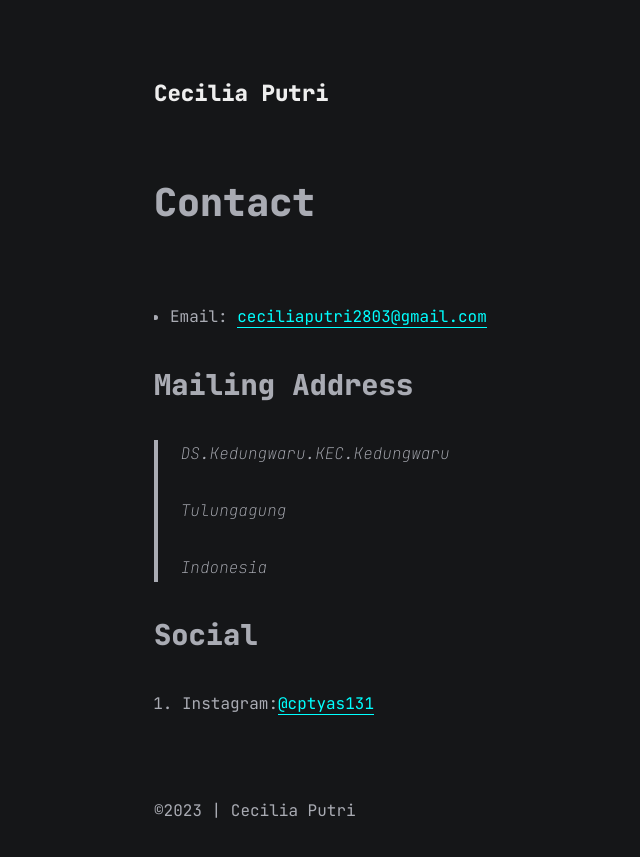
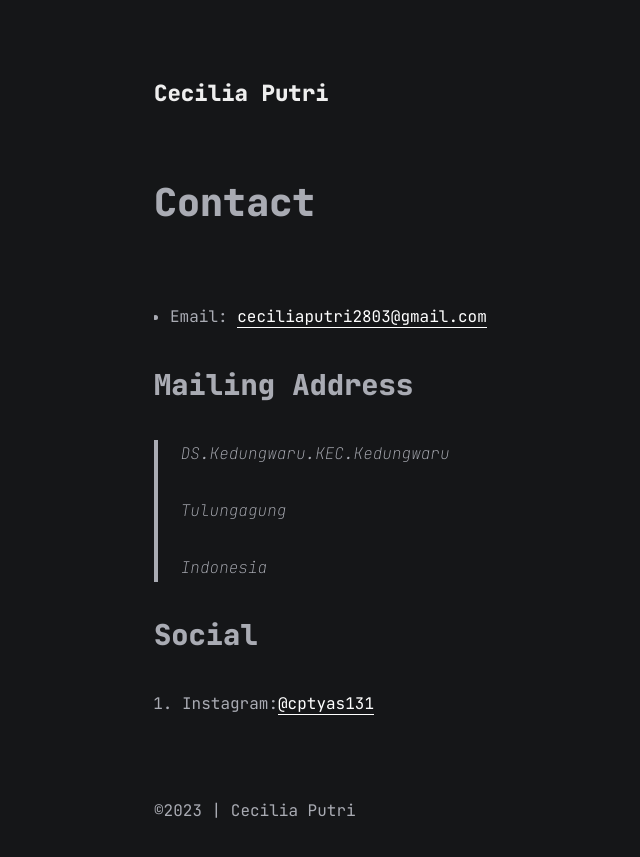
Before and after one commit to shera1402/shera1402.github.io, a Jekyll site: the page built from contact.md, in a window 1280 px wide. Shown: the top 857 px of the page, without its empty margins (161-801 px from the left). Built offline with Jekyll 4.4.1, drawn with Linux system fonts in a browser that asks for light colours; comment, search, counter and statistics services are not loaded; a style sheet for code colours, icons or effects is not loaded.

Commit message:
Update post.css

```diff
--- a/assets/css/post.css
+++ b/assets/css/post.css
@@ -31,8 +31,8 @@ body {
   background-color: var(--gray-5);
 }
 .content a {
-  color: cyan;
-  border-bottom: 1px solid cyan;
+  color: white;
+  border-bottom: 1px solid white;
 }
 header {
   padding: 2rem 0 4rem 0;
```
